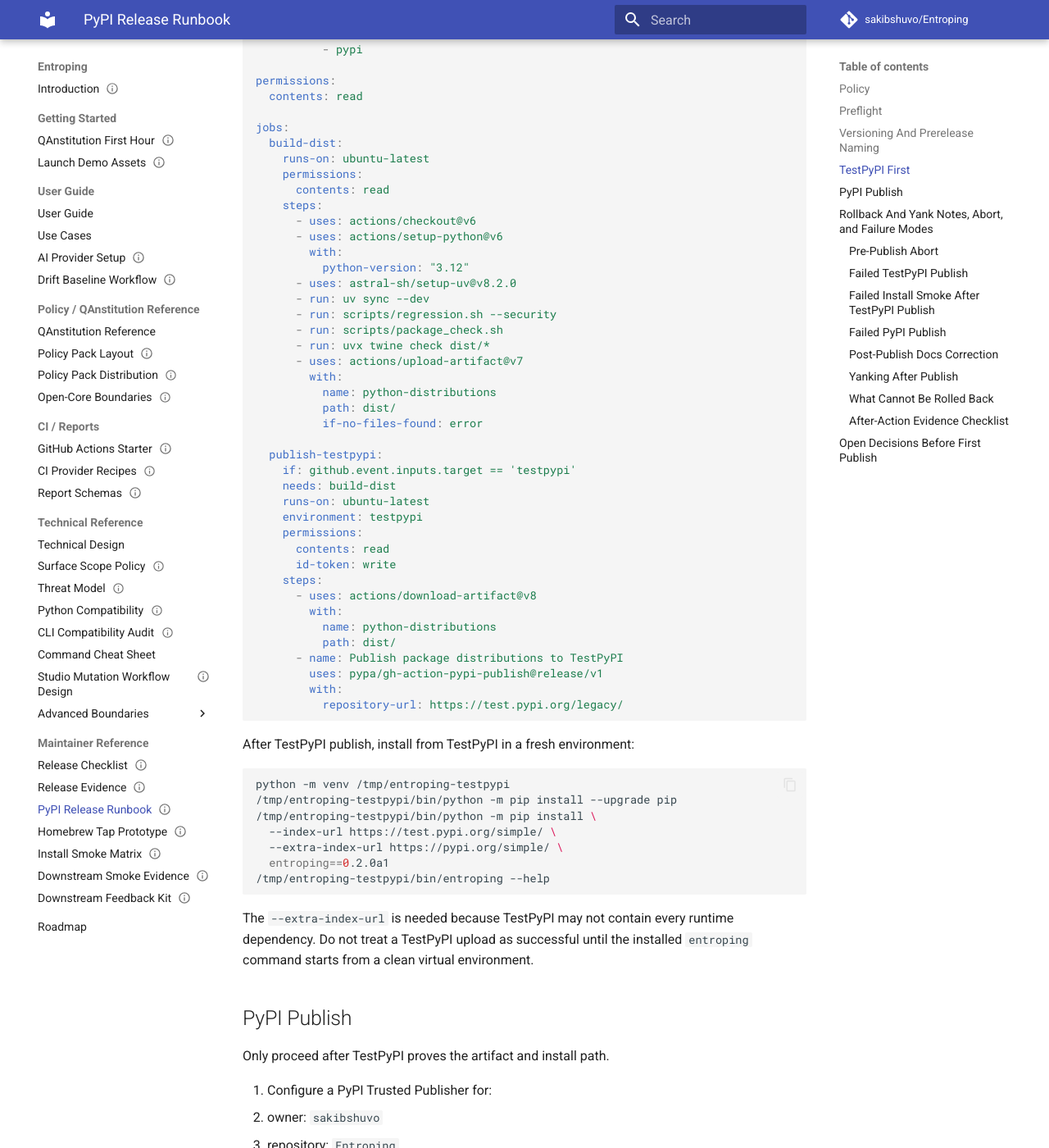
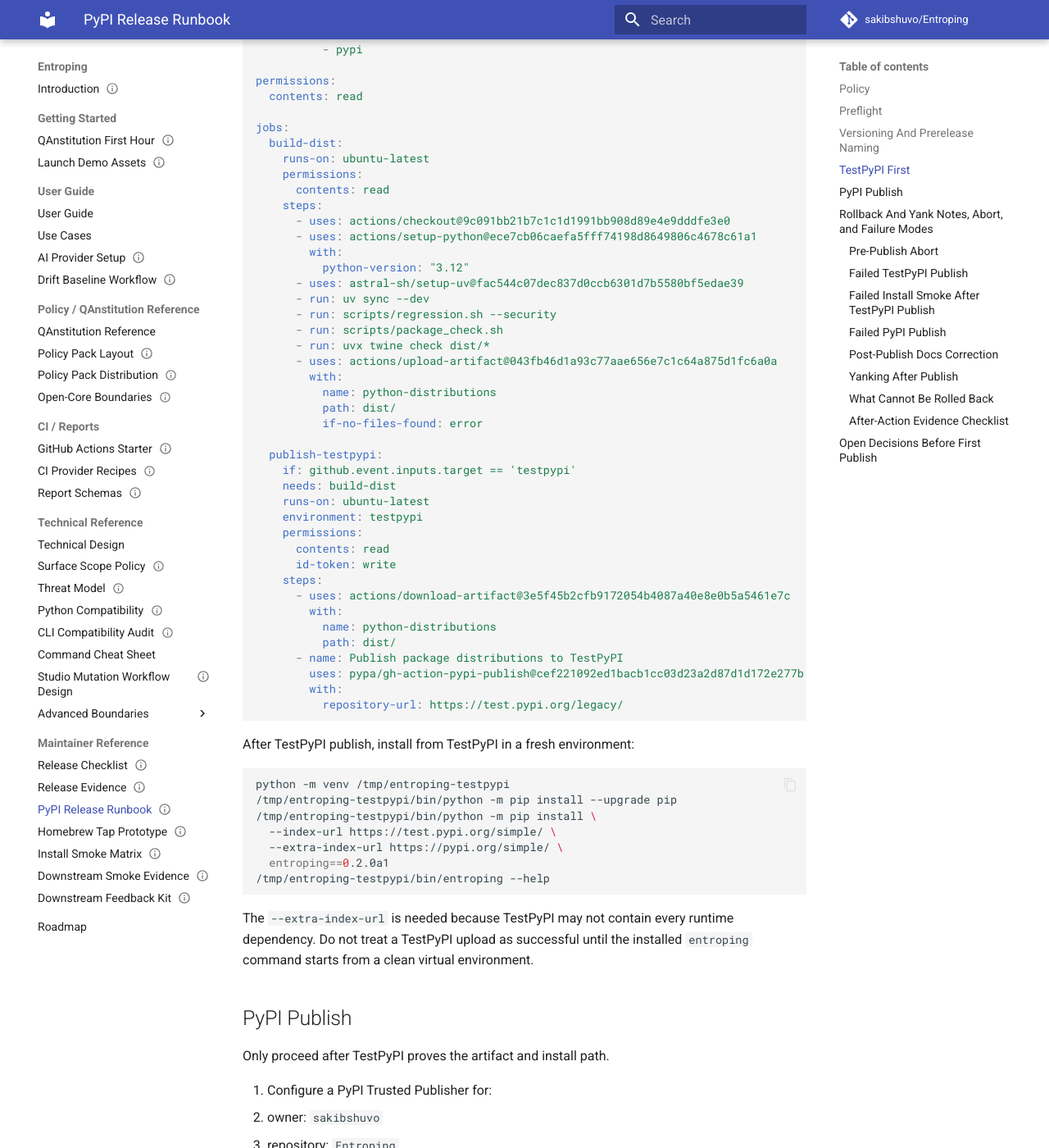
Before and after one commit to sakibshuvo/Entroping, an MkDocs documentation site: the page built from docs/meta/PYPI_RELEASE_RUNBOOK.md, in a window 1280 px wide and 1400 px high, scrolled down 3553 px. Shown: the whole window at 82% size. Built offline with MkDocs 1.6.1 and Material for MkDocs 9.7.7, drawn with Linux system fonts in a browser that asks for light colours; comment, search, counter and statistics services are not loaded; some of the changed text lies outside the part shown.

Commit message:
security(ci): pin workflow actions

````diff
--- a/docs/meta/PYPI_RELEASE_RUNBOOK.md
+++ b/docs/meta/PYPI_RELEASE_RUNBOOK.md
@@ -172,16 +172,16 @@
     permissions:
       contents: read
     steps:
-      - uses: actions/checkout@v6
-      - uses: actions/setup-python@v6
+      - uses: actions/checkout@9c091bb21b7c1c1d1991bb908d89e4e9dddfe3e0
+      - uses: actions/setup-python@ece7cb06caefa5fff74198d8649806c4678c61a1
         with:
           python-version: "3.12"
-      - uses: astral-sh/setup-uv@v8.2.0
+      - uses: astral-sh/setup-uv@fac544c07dec837d0ccb6301d7b5580bf5edae39
       - run: uv sync --dev
       - run: scripts/regression.sh --security
       - run: scripts/package_check.sh
       - run: uvx twine check dist/*
-      - uses: actions/upload-artifact@v7
+      - uses: actions/upload-artifact@043fb46d1a93c77aae656e7c1c64a875d1fc6a0a
         with:
           name: python-distributions
           path: dist/
@@ -196,12 +196,12 @@
       contents: read
       id-token: write
     steps:
-      - uses: actions/download-artifact@v8
+      - uses: actions/download-artifact@3e5f45b2cfb9172054b4087a40e8e0b5a5461e7c
         with:
           name: python-distributions
           path: dist/
       - name: Publish package distributions to TestPyPI
-        uses: pypa/gh-action-pypi-publish@release/v1
+        uses: pypa/gh-action-pypi-publish@cef221092ed1bacb1cc03d23a2d87d1d172e277b
         with:
           repository-url: https://test.pypi.org/legacy/
 ```
@@ -247,12 +247,12 @@
     contents: read
     id-token: write
   steps:
-    - uses: actions/download-artifact@v8
+    - uses: actions/download-artifact@3e5f45b2cfb9172054b4087a40e8e0b5a5461e7c
       with:
         name: python-distributions
         path: dist/
     - name: Publish package distributions to PyPI
-      uses: pypa/gh-action-pypi-publish@release/v1
+      uses: pypa/gh-action-pypi-publish@cef221092ed1bacb1cc03d23a2d87d1d172e277b
 ```
 
 The PyPA action is expected to produce PyPI attestations automatically for
````
Also changed, not shown: .context/changelog.md (+4 -0 lines), docs/meta/PROJECT_PROGRESS.md (+1 -1 lines), 9 other files.
